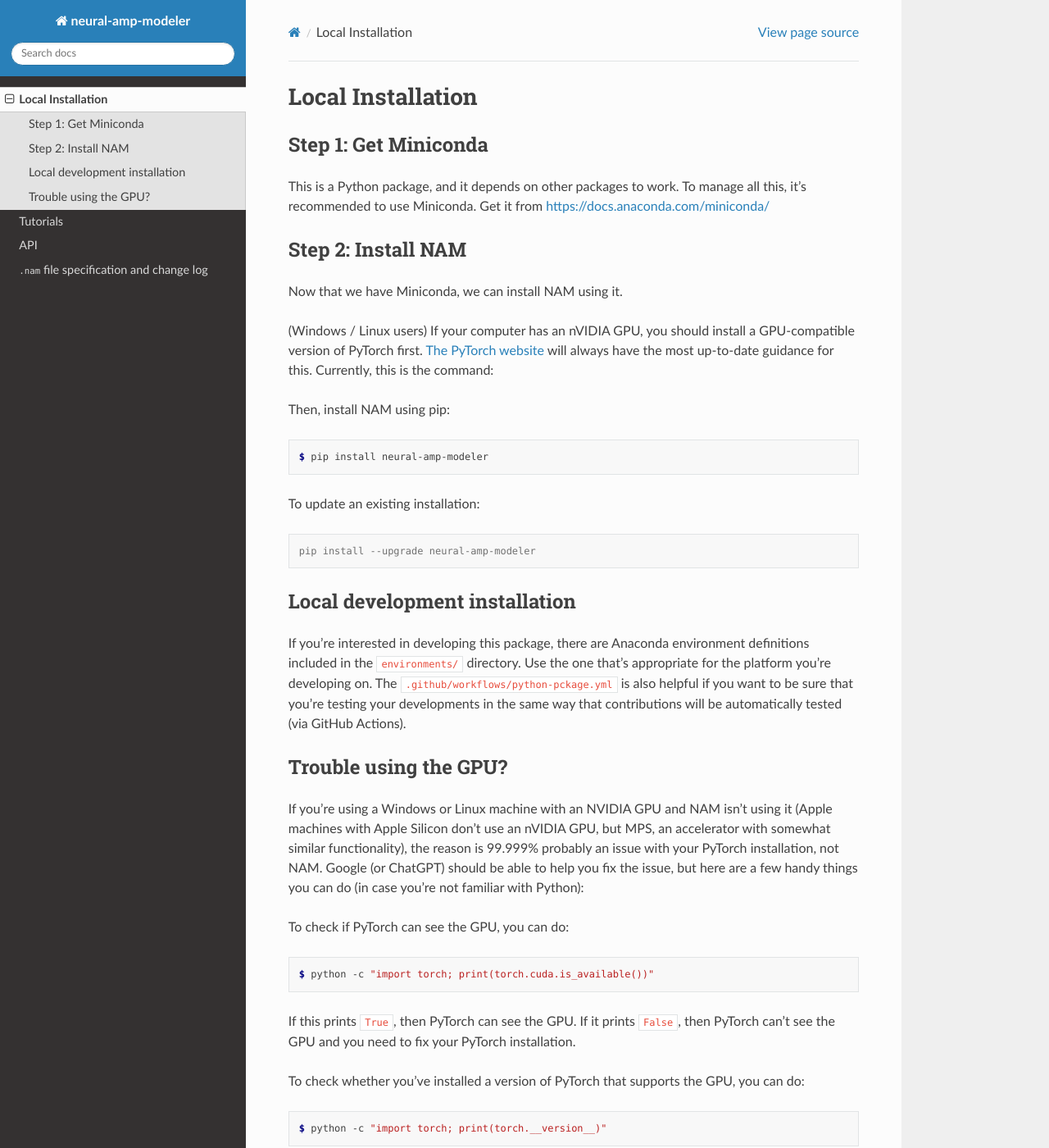
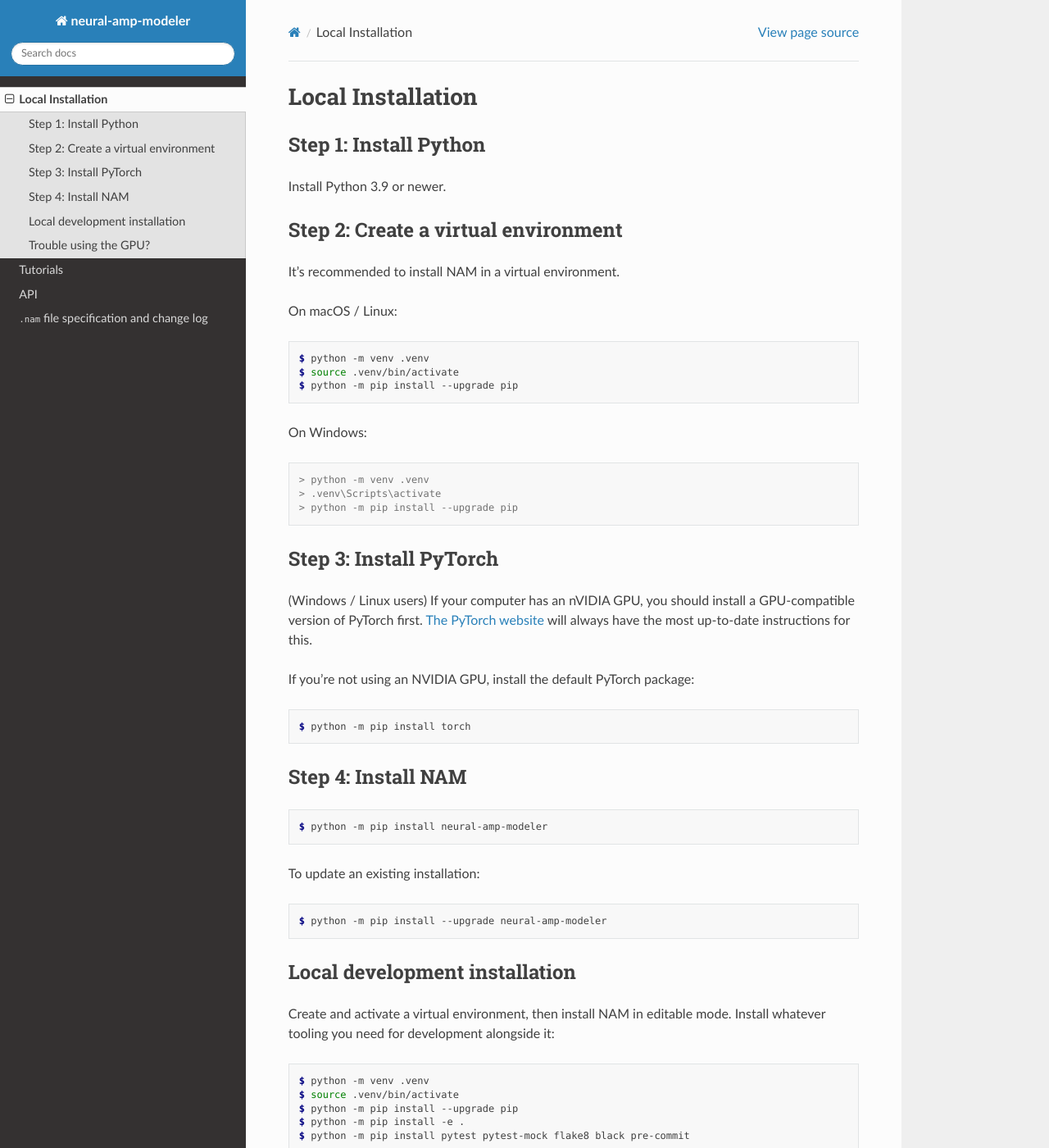
Before and after one commit to sdatkinson/neural-amp-modeler, a Sphinx documentation site: the page built from docs/source/installation.rst, in a window 1280 px wide and 1400 px high. Shown: the whole window at 82% size. Built offline with Sphinx 7.4.7 and the Read the Docs theme 3.1.0, drawn with Linux system fonts in a browser that asks for light colours; some of the changed text lies outside the part shown.

Commit message:
Remove conda environment installs and document pip-based setup

```diff
--- a/docs/source/installation.rst
+++ b/docs/source/installation.rst
@@ -3,45 +3,74 @@
 Local Installation
 ==================
 
-Step 1: Get Miniconda
-^^^^^^^^^^^^^^^^^^^^^
+Step 1: Install Python
+^^^^^^^^^^^^^^^^^^^^^^
 
-This is a Python package, and it depends on other packages to work. To manage
-all this, it's recommended to use Miniconda. Get it from
-https://docs.anaconda.com/miniconda/
+Install Python 3.9 or newer.
 
-Step 2: Install NAM
-^^^^^^^^^^^^^^^^^^^
+Step 2: Create a virtual environment
+^^^^^^^^^^^^^^^^^^^^^^^^^^^^^^^^^^^^
 
-Now that we have Miniconda, we can install NAM using it.
+It's recommended to install NAM in a virtual environment.
 
-(Windows / Linux users) If your computer has an nVIDIA GPU, you should install a
-GPU-compatible version of PyTorch first.
-`The PyTorch website <https://pytorch.org/get-started/locally/>`_ will always
-have the most up-to-date guidance for this. Currently, this is the command:
-
-.. code-block:: console
-   $ pip install -r requirements-gpu.txt
-
-Then, install NAM using pip:
+On macOS / Linux:
 
 .. code-block:: console
 
-   $ pip install neural-amp-modeler
+   $ python -m venv .venv
+   $ source .venv/bin/activate
+   $ python -m pip install --upgrade pip
+
+On Windows:
+
+.. code-block:: console
+
+   > python -m venv .venv
+   > .venv\Scripts\activate
+   > python -m pip install --upgrade pip
+
+Step 3: Install PyTorch
+^^^^^^^^^^^^^^^^^^^^^^^
+
+(Windows / Linux users) If your computer has an nVIDIA GPU, you should install a
+GPU-compatible version of PyTorch first. `The PyTorch website
+<https://pytorch.org/get-started/locally/>`_ will always have the most up-to-date
+instructions for this.
+
+If you're not using an NVIDIA GPU, install the default PyTorch package:
+
+.. code-block:: console
+
+   $ python -m pip install torch
+
+Step 4: Install NAM
+^^^^^^^^^^^^^^^^^^^
+
+.. code-block:: console
+
+   $ python -m pip install neural-amp-modeler
 
 To update an existing installation:
 
 .. code-block:: console
 
-   pip install --upgrade neural-amp-modeler
+   $ python -m pip install --upgrade neural-amp-modeler
 
 Local development installation
 ^^^^^^^^^^^^^^^^^^^^^^^^^^^^^^
 
-If you're interested in developing this package, there are Anaconda environment
-definitions included in the ``environments/`` directory. Use the one that's
-appropriate for the platform you're developing on. The
-``.github/workflows/python-pckage.yml`` is also helpful if you want to be sure
+Create and activate a virtual environment, then install NAM in editable mode.
+Install whatever tooling you need for development alongside it:
+
+.. code-block:: console
+
+   $ python -m venv .venv
+   $ source .venv/bin/activate
+   $ python -m pip install --upgrade pip
+   $ python -m pip install -e .
+   $ python -m pip install pytest pytest-mock flake8 black pre-commit
+
+``.github/workflows/python-package.yml`` is also helpful if you want to be sure
 that you're testing your developments in the same way that contributions will be
 automatically tested (via GitHub Actions).
 
@@ -80,7 +109,7 @@
 
 .. code-block:: console
 
-   $ pip uninstall torch torchvision torchaudio
+   $ python -m pip uninstall torch torchvision torchaudio
 
 and then use the install command above (or check the PyTorch website for the
 most up-to-date instructions). If you notice that this documentation is out of
--- a/requirements-gpu.txt
+++ /dev/null
@@ -1,5 +0,0 @@
-# requirements-gpu.txt
-# Install PyTorch with CUDA support for GPU acceleration
-# Adjust the CUDA version (cu118) as needed for your system
-
-torch torchvision --index-url https://download.pytorch.org/whl/cu129
```
Also changed, not shown: 2 other files.
